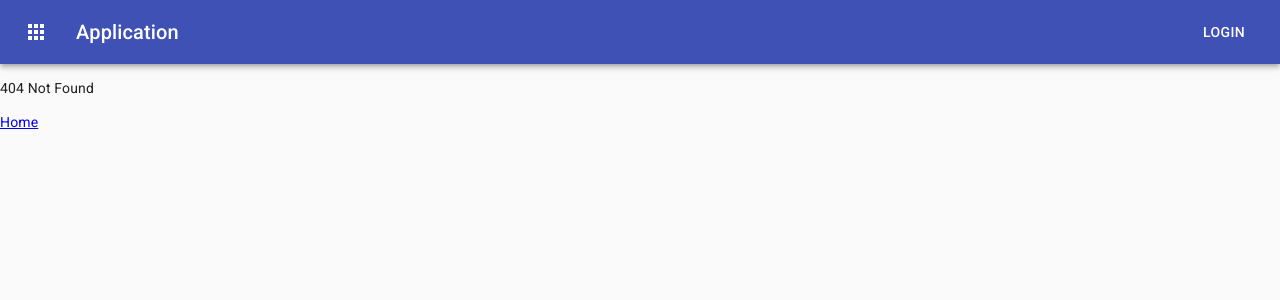
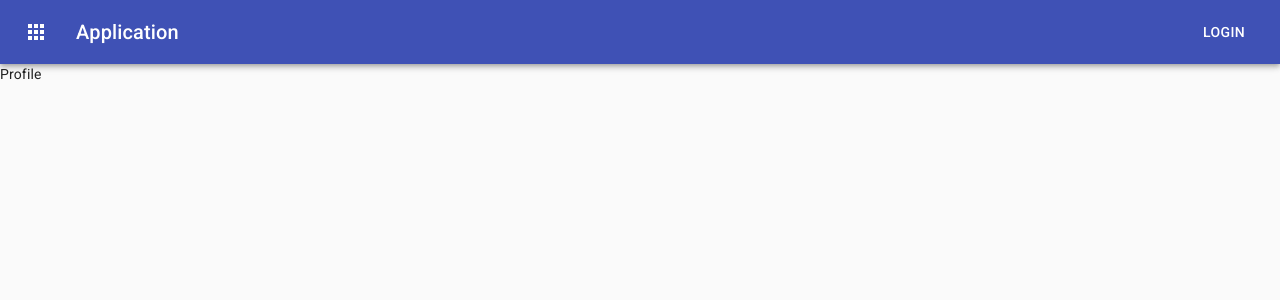
Before and after one commit to LoliE1ON/react-nest-ts, a React (Create React App) app: page /user/1 in a window 1280 px wide. Before the commit this address had no page. Shown: the top 300 px of the page. Built offline with nearby package versions, Linux system fonts and the light colour scheme.

Commit message:
add user page

```diff
--- a/src/Routes.tsx
+++ b/src/Routes.tsx
@@ -11,6 +11,7 @@ import {connect} from "react-redux";
 import { verifyToken } from './store/auth/actions';
 import './style.css';
 import {Logout} from "./views/Logout";
+import {User} from "./views/User";
 
 interface IRoutesComponentProps {
     isAuth: boolean;
@@ -21,8 +22,10 @@ const RoutesComponent: React.FC<IRoutesComponentProps> = (props) => {
 
     // Auth user if token exist in local storage
     useEffect(() => {
-        if (localStorage.token && !props.isAuth) props.verifyToken(localStorage.token);
-    }, [props.isAuth, localStorage.token]);
+        if (localStorage.token && !props.isAuth) {
+            props.verifyToken(localStorage.token);
+        }
+    });
 
     return (
         <Router>
@@ -33,6 +36,7 @@ const RoutesComponent: React.FC<IRoutesComponentProps> = (props) => {
                     <Route path="/" exact component={Home}/>
                     <Route path="/auth/login" component={Login}/>
                     <Route path="/blog" component={Blog}/>
+                    <Route path="/user/:user" component={User}/>
                     <PrivateRoute path='/home' component={Blog}/>
                     <Route path="/logout" component={Logout}/>
                     <Route component={NotFound}/>
--- a/src/components/auth/login/LoginForm.tsx
+++ b/src/components/auth/login/LoginForm.tsx
@@ -1,4 +1,4 @@
-import React, {RefObject} from 'react';
+import React, {RefObject, useRef} from 'react';
 import { Redirect } from 'react-router-dom';
 import {Box, TextField, Button, InputAdornment, createStyles, withStyles, LinearProgress } from "@material-ui/core";
 import PersonIcon from '@material-ui/icons/Person';
@@ -7,8 +7,8 @@ import {ILoginFormProps} from "./interfaces/ILoginFormProps";
 
 const LoginFormComponent: React.FC<ILoginFormProps> = (props) => {
 
-    const login: RefObject<HTMLInputElement> = React.createRef();
-    const password: RefObject<HTMLInputElement>= React.createRef();
+    const login: RefObject<HTMLInputElement> = useRef(null);
+    const password: RefObject<HTMLInputElement>= useRef(null);
 
     const handleLoginClick = () => {
         if (login.current && password.current) {
--- /dev/null
+++ b/src/components/user/Profile.tsx
@@ -0,0 +1,7 @@
+import React from 'react';
+
+export const Profile: React.FC = () => {
+    return (
+        <div>Profile</div>
+    )
+};
--- /dev/null
+++ b/src/views/User.tsx
@@ -0,0 +1,13 @@
+import React from 'react';
+import {connect} from "react-redux";
+import {Profile} from "../components/user/Profile";
+
+export const UserContainer: React.FC = () => {
+    return (
+        <React.Fragment>
+            <Profile/>
+        </React.Fragment>
+    )
+};
+
+export const User = connect(null, null)(UserContainer);
```
